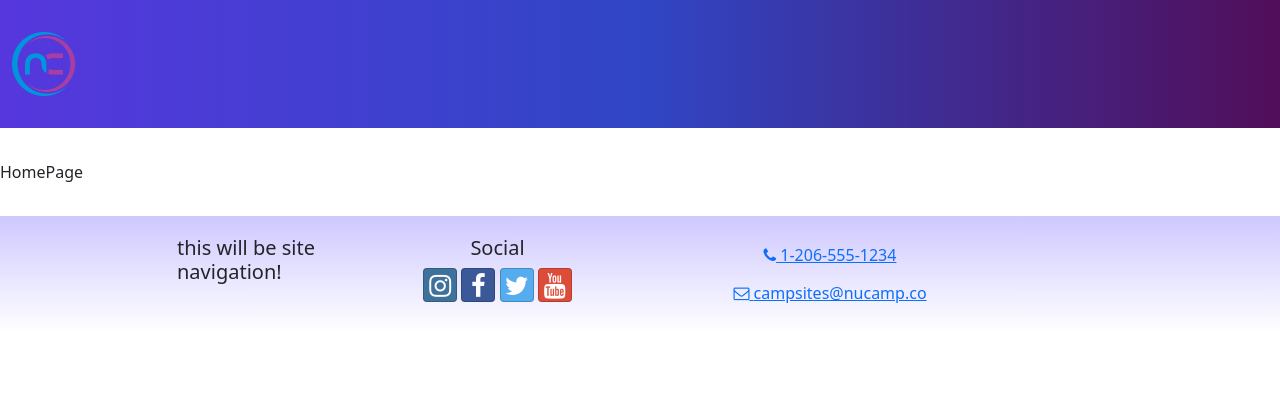
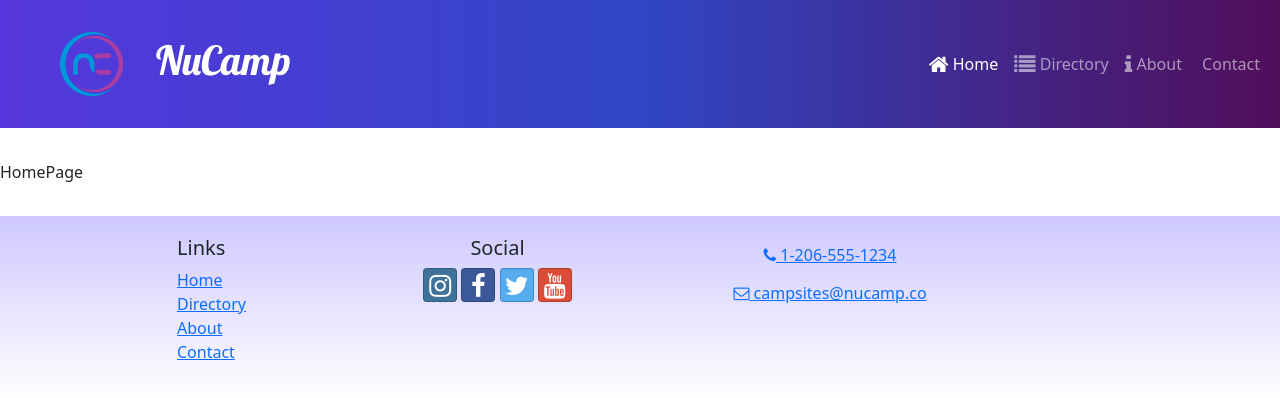
Before and after one commit to j-chaney3/nc-react, a React (Create React App) app in the folder nucampsite/: page / in a window 1280 px wide. Shown: the top 398 px of the page. Built offline with nearby package versions, Linux system fonts and the light colour scheme.

Commit message:
Header and Footer Links

```diff
--- a/nucampsite/src/components/Footer.js
+++ b/nucampsite/src/components/Footer.js
@@ -1,4 +1,5 @@
 import { Container, Row, Col } from 'reactstrap';
+import { Link } from 'react-router-dom';
 
 const Footer = () => {
 	return (
@@ -6,7 +7,21 @@
 			<Container>
 				<Row>
 					<Col xs={{ size: 4, offset: 1 }} sm="2">
-						<h5>this will be site navigation!</h5>
+						<h5>Links</h5>
+						<ul className='list-unstyled'>
+							<li>
+								<Link to='/'>Home</Link>
+							</li>
+							<li>
+								<Link to='/directory'>Directory</Link>
+							</li>
+							<li>
+								<Link to='/about'> About</Link>
+							</li>
+							<li>
+								<Link to='/contact'> Contact</Link>
+							</li>
+						</ul>
 					</Col>
 					<Col xs="6" sm="3" className="text-center">
 						<h5>Social</h5>
--- a/nucampsite/src/components/Header.js
+++ b/nucampsite/src/components/Header.js
@@ -1,12 +1,53 @@
-import { Navbar, NavbarBrand } from 'reactstrap';
+import { useState } from 'react';
+import {
+	Navbar,
+	NavbarBrand,
+	Collapse,
+	NavbarToggler,
+	Nav,
+	Navitem,
+	NavItem,
+} from 'reactstrap';
+import { NavLink } from 'react-router-dom';
 import NucampLogo from '../app/assets/img/logo.png';
 
 const Header = () => {
+	const [menuOpen, setMenuOpen] = useState(false);
 	return (
 		<Navbar dark color="primary" sticky="top" expand="md">
-			<NavbarBrand href="/">
-				<img src={NucampLogo} alt="nucamp logo" />
+			<NavbarBrand href="/" className="ms-5">
+				<img
+					src={NucampLogo}
+					alt="nucamp logo"
+					className="float-start"
+				/>
+				<h1 className="mt-1">NuCamp</h1>
 			</NavbarBrand>
+			<NavbarToggler onClick={() => setMenuOpen(!menuOpen)} />
+			<Collapse isOpen={menuOpen} navbar>
+				<Nav className="ms-auto" navbar>
+					<NavItem>
+						<NavLink className="nav-link" to="/">
+							<i className="fa fa-home fa-lg" /> Home
+						</NavLink>
+					</NavItem>
+					<NavItem>
+						<NavLink className="nav-link" to="/directory">
+							<i className="fa fa-list fa-lg" /> Directory
+						</NavLink>
+					</NavItem>
+					<NavItem>
+						<NavLink className="nav-link" to="/about">
+							<i className="fa fa-info fa-lg" /> About
+						</NavLink>
+					</NavItem>
+					<NavItem>
+						<NavLink className="nav-link" to="/contact">
+							<i className="fa fa-address fa-lg" /> Contact
+						</NavLink>
+					</NavItem>
+				</Nav>
+			</Collapse>
 		</Navbar>
 	);
 };
```
